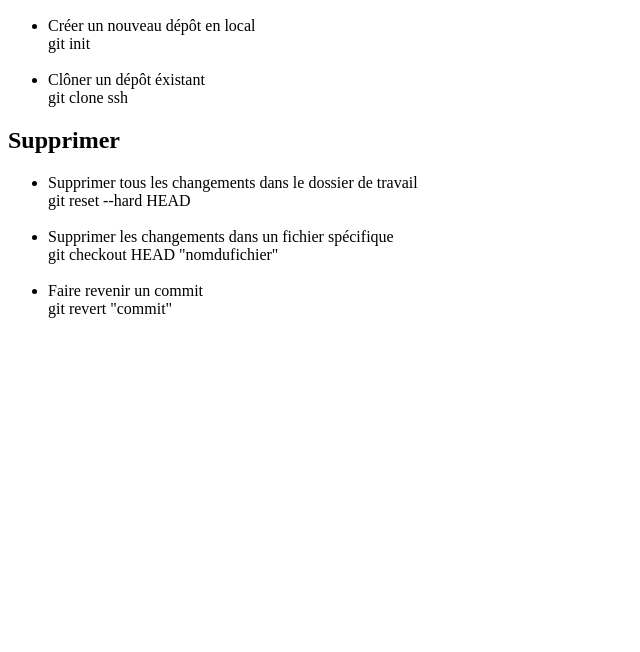
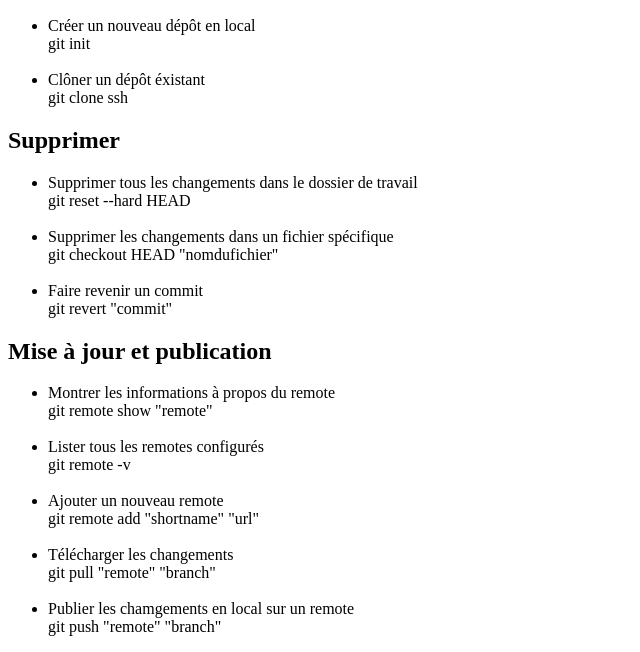
Before and after one commit to XavierMongy/Git, a plain HTML site: page index.html in a window 1280 px wide. Shown: the part 430-1082 px from the top of the page, without its empty margins (0-640 px from the left). Before the commit the page ends 800 px from the top, so only its background shows below. Drawn offline with Linux system fonts and the light colour scheme.

Commit message:
add third list

```diff
--- a/index.html
+++ b/index.html
@@ -37,5 +37,19 @@
 			</ul>
 	</div>
 
+	<div>
+		<h2>Mise à jour et publication</h2> <!--troisième liste-->
+
+			<ul>
+
+				<li>Montrer les informations à propos du remote<br />git remote show "remote"</li><br />
+				<li>Lister tous les remotes configurés<br />git remote -v</li><br />
+				<li>Ajouter un nouveau remote<br />git remote add "shortname" "url"</li><br />
+				<li>Télécharger les changements<br />git pull "remote" "branch"</li><br />
+				<li>Publier les chamgements en local sur un remote<br />git push "remote" "branch"</li>
+
+			</ul>
+	</div>
+
 </body>
 </html>
```
